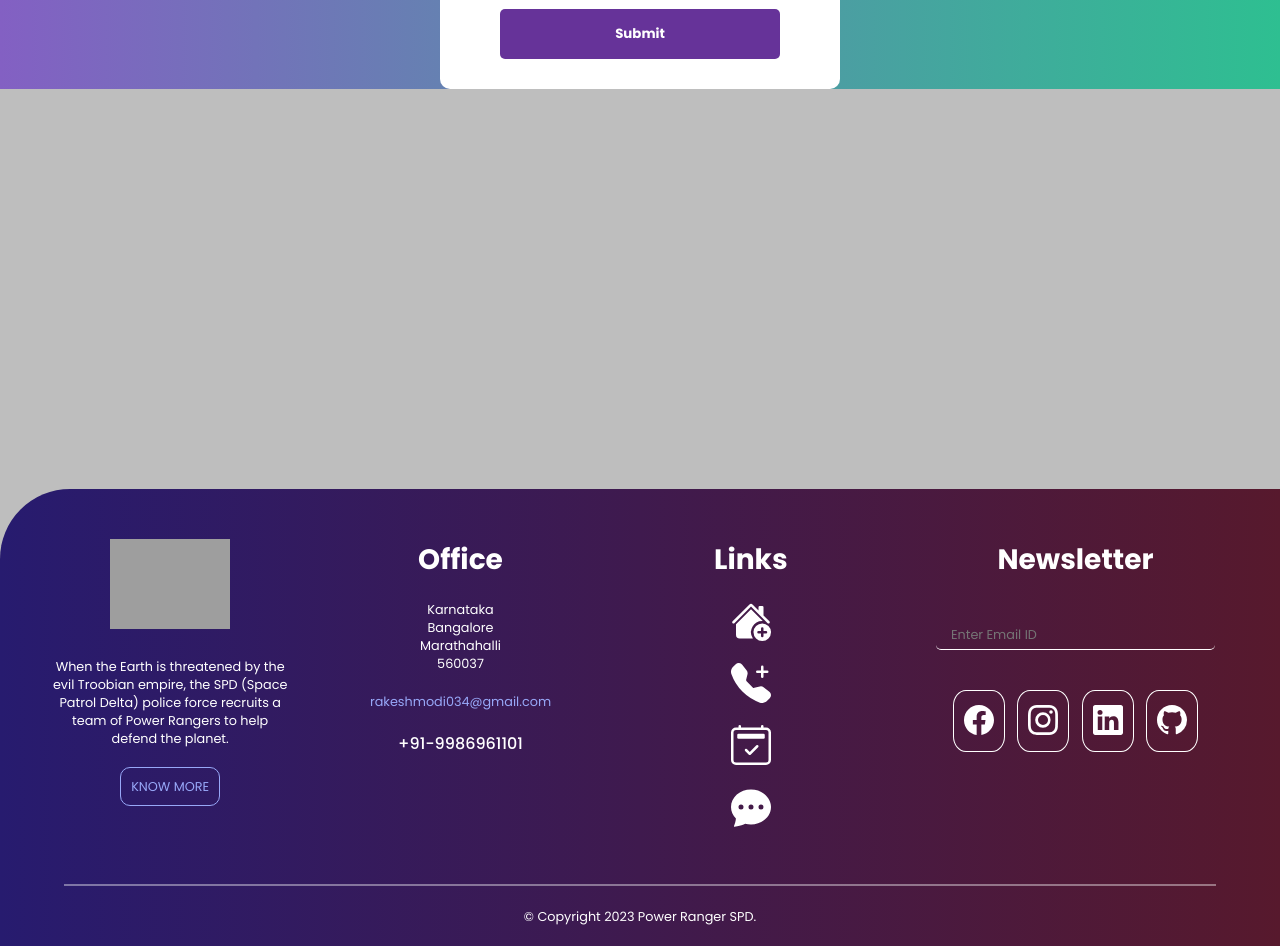
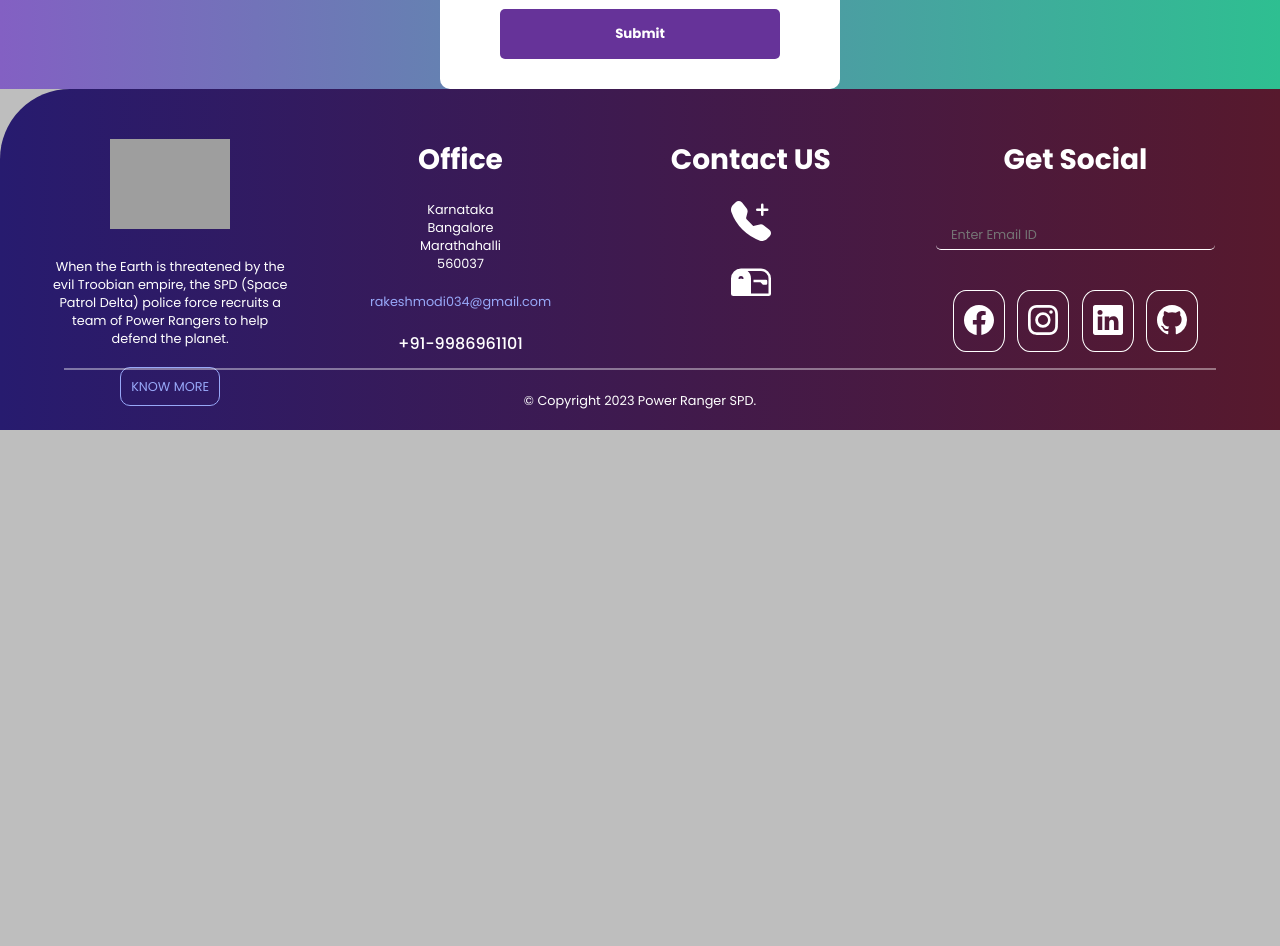
Before and after one commit to RakeshRanjanUIDeveloper/ReactJS_Collection, a React (Create React App) app in the folder crud-app/: page / in a window 1280 px wide. Shown: the part 640-1586 px from the top of the page. After the commit the page ends 1070 px from the top, so only its background shows below. Built offline with nearby package versions, Linux system fonts and the light colour scheme; grey boxes are pictures that could not be loaded.

Commit message:
Footer fixes

```diff
--- a/crud-app/src/App.js
+++ b/crud-app/src/App.js
@@ -1,5 +1,5 @@
 import './App.css';
-import ContactForm from './components/ContactForm';
+import ContactForm from './components/FormInput/ContactForm';
 import Footer from './components/Footer/Footer';
 import Navbar from './components/Navbar';
 
--- a/crud-app/src/components/Footer/Footer.js
+++ b/crud-app/src/components/Footer/Footer.js
@@ -3,13 +3,7 @@ import './../Footer/Footer.scss';
 import footerlogo from '../../assets/images/logo.png'
 import * as Icon from 'react-bootstrap-icons';
 const Footer = () => {
-  const [linkHover, setLinkHover] = useState(false);
-  const onHover=()=>{
-    setLinkHover(true)
-  }
-  const onLeave=()=>{
-    setLinkHover(false)
-  }
+  const [isShown, setIsShown] = useState(false);
   return (
     <React.Fragment>
       <footer className="footer-sec">
@@ -20,7 +14,7 @@ const Footer = () => {
           </div>
           <div className="logo-des">
             <p>When the Earth is threatened by the evil Troobian empire, the SPD (Space Patrol Delta) police force recruits a team of Power Rangers to help defend the planet. </p>
-            <a href="#" className="btn-know">Know More</a>
+            <a href="JavaScript:void(0);" className="btn-know">Know More</a>
           </div>
         </div>
         <div className="office row">
@@ -35,13 +29,18 @@ const Footer = () => {
         </div>
         <div className="link row">
           <div className="footer-header">
-            <h3>Links</h3>
+            <h3>Contact US</h3>
           </div>
           <div className="link-des">
-            <a href="#" className="footer-links">{linkHover ? "Home" : <Icon.HouseAddFill size="40" onMouseEnter={onHover} onMouseLeave={onLeave} />}</a>
-            <a href="#" className="footer-links">{linkHover ? "Contact" : <Icon.TelephonePlusFill size="40" onMouseEnter={onHover} onMouseLeave={onLeave} />}</a>
-            <a href="#" className="footer-links">{linkHover ? "Calendar" : <Icon.Calendar2Check size="40" onMouseEnter={onHover} onMouseLeave={onLeave} />}</a>
-            <a href="#" className="footer-links">{linkHover ? "Chat" : <Icon.ChatDotsFill size="40" onMouseEnter={onHover} onMouseLeave={onLeave} />}</a>
+            <div>
+                <Icon.TelephonePlusFill size="40" href="#" className="footer-links" onMouseEnter={() => setIsShown(true)} onMouseLeave={() => setIsShown(false)}></Icon.TelephonePlusFill>
+                {isShown && <div>Call</div>}
+            </div>
+            <div>
+                <Icon.Mailbox2 size="40" href="#" className="footer-links" onMouseEnter={() => setIsShown(true)} onMouseLeave={() => setIsShown(false)}></Icon.Mailbox2>
+                {isShown && <div>Mail</div>}
+            </div>
+
           </div>
 
         </div>
@@ -49,7 +48,7 @@ const Footer = () => {
 
         <div className="newsletter row">
           <div className="footer-header">
-            <h3>Newsletter</h3>
+            <h3>Get Social</h3>
           </div>
           <div className="newsletter-des">
             <div className="subcribe"><i className="sub-icon ri-mail-check-fill"></i>
--- a/crud-app/src/components/Footer/Footer.scss
+++ b/crud-app/src/components/Footer/Footer.scss
@@ -13,7 +13,6 @@ footer {
 	position: relative;
 	width: 100%;
 	height: 100%;
-	top: 350px;
 	border-top-left-radius: 70px;
 	font-size: 0.8rem;
 }
@@ -21,7 +20,7 @@ footer {
 	width: 120px;
 }
 .main {
-	margin: 50px;
+	margin: 0 50px;
 	display: grid;
 	gap: 50px;
 	grid-template-columns: repeat(4, 1fr );
--- a/crud-app/src/components/ContactForm.js
+++ b/crud-app/src/components/FormInput/ContactForm.js
@@ -1,6 +1,6 @@
 import React from 'react'
 import FormInput from './FormInput';
-import "./formInput.scss";
+import "./FormInput.scss";
 import { useState, useRef } from 'react';
 
 const ContactForm = () => {
--- a/crud-app/src/components/FormInput.js
+++ b/crud-app/src/components/FormInput/FormInput.js
@@ -1,5 +1,5 @@
 import React from 'react';
-import "./formInput.scss";
+import "./FormInput.scss";
 import { useState } from 'react';
 
 const FormInput = (props) => {
```
Also changed, not shown: crud-app/src/components/Footer.js (deleted, +0 -10 lines), crud-app/src/components/FormInput/FormInput.scss (renamed from crud-app/src/components/formInput.scss).
